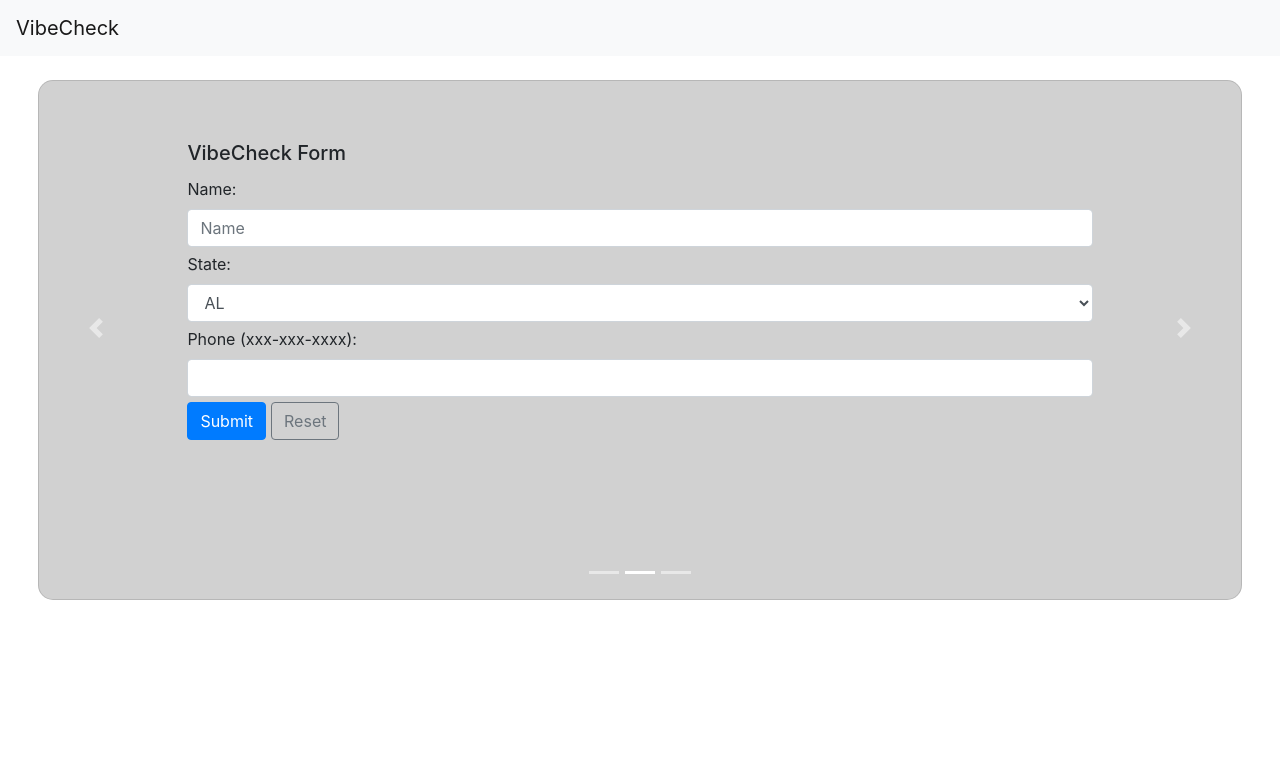
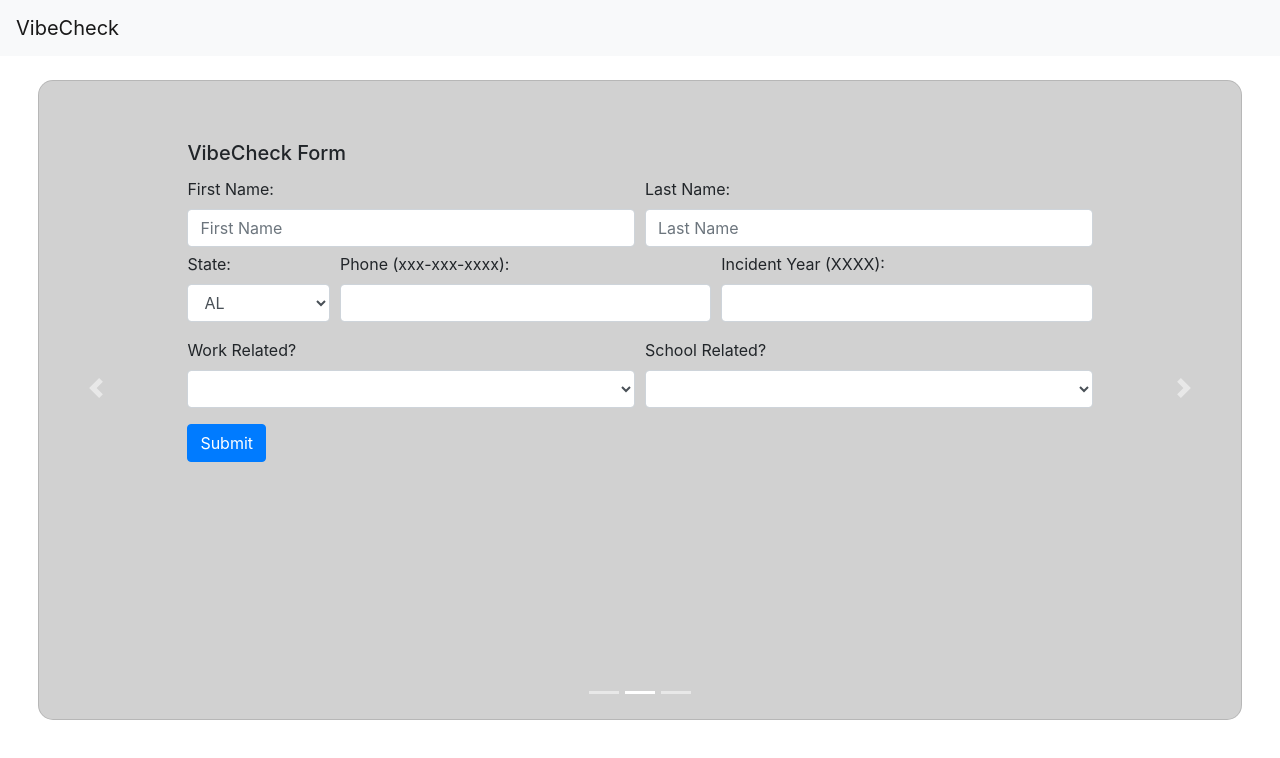
Before and after one commit to jtng3/fullstack-final-project-f20-viibecheck, a React (Create React App) app in the folder react-site/vibecheck/: page / in a window 1280 px wide. Both pictures are taken after a click on the item 640 px from the left and 572 px from the top of the page. Shown: the top 758 px of the page. Built offline with nearby package versions, Linux system fonts and the light colour scheme.

Commit message:
separated form into more components, added form-components folder, added new fields to form such as year, work and school, location and workschool not updating

```diff
--- a/react-site/vibecheck/src/components/Card.css
+++ b/react-site/vibecheck/src/components/Card.css
@@ -13,7 +13,7 @@
 #form-card {
     background-color: #d1d1d1;
     border-radius: 15px;
-    height: 65vh;
+    height: 80vh;
     padding-left: 10vw;
     padding-right: 10vw;
     padding-top: 5vh;
--- a/react-site/vibecheck/src/components/Form.js
+++ b/react-site/vibecheck/src/components/Form.js
@@ -1,8 +1,13 @@
-import './Form.css';
-import React, { useState } from 'react';
-import { Form, Button } from 'react-bootstrap';
-import axios from 'axios';
-import LocationSelect from './LocationSelect';
+import "./Form.css";
+import React, { useState } from "react";
+import { Form, Button } from "react-bootstrap";
+import axios from "axios";
+import LocationSelect from "./form-components/LocationSelect";
+import Name from "./form-components/Name";
+import Phone from "./form-components/Phone";
+import Year from "./form-components/Year";
+import WorkSchool from "./form-components/WorkSchool";
+
 /* class VibeForm extends React.Component {
   constructor(props) {
     super(props);
@@ -14,12 +19,19 @@ import LocationSelect from './LocationSelect';
 
   } */
 function VibeForm() {
-   const [name, setName] = useState("");
+  const [fName, setFName] = useState("");
+  const [lName, setLName] = useState("");
   const [location, setLocation] = useState("AL");
   const [phone, setPhone] = useState("");
+  const [year, setYear] = useState("");
+  const [work, setWork] = useState("hello");
+  const [school, setSchool] = useState("world");
 
-   function updateName(event) {
-     setName(event.target.value);
+  function updateFName(event) {
+    setFName(event.target.value);
+  }
+  function updateLName(event) {
+    setLName(event.target.value);
   }
   function updateLocation(event) {
     setLocation(event.target.value);
@@ -27,17 +39,45 @@ import LocationSelect from './LocationSelect';
   function updatePhone(event) {
     setPhone(event.target.value);
   }
+  function updateYear(event) {
+    setYear(event.target.value);
+  }
+  function updateWork(event) {
+    setWork(event.target.value);
+  }
+  function updateSchool(event) {
+    setSchool(event.target.value);
+  }
   function handleSubmit(event) {
-     alert('Name: ' + name + '\nState: ' + location + '\nPhone: ' + phone);
+    alert(
+      "First Name: " +
+        fName +
+        "\nLast Name: " +
+        lName +
+        "\nIncident Location(State): " +
+        location +
+        "\nPhone: " +
+        phone +
+        "\nIncident Year: " +
+        year +
+        "\nWork Related: " +
+        work +
+        "\nSchool Related: " +
+        school
+    );
     event.preventDefault();
 
-     const perp = {
-       name: name,
+    const report = {
+      fName: fName,
+      lName: lName,
       state: location,
       phone: phone,
+      year: year,
+      work: work,
+      school: school,
     };
 
-     axios.post("http://localhost:8080/createperp", { perp }).then(
+    axios.post("http://localhost:8080/createperp", { report }).then(
       (res) => {
         this.setState({ response: res.data });
         alert(this.state.response);
@@ -51,33 +91,29 @@ import LocationSelect from './LocationSelect';
   return (
     <div>
       <Form onSubmit={handleSubmit}>
-         <Form.Group id="nameContainer">
-           <Form.Label for="name">Name:</Form.Label>
-           <Form.Control
-             onChange={updateName}
-             type="text"
-             name="name"
-             id="nameInput"
-             placeholder="Name"
-           ></Form.Control>
-         </Form.Group>
-         <Form.Group id="stateContainer">
-           <Form.Label for="location" id="stateLabel">
-             State:
-           </Form.Label>
-           <LocationSelect onChange={updateLocation} />
-        </Form.Group>
-        <Form.Group id="phoneContainer">
-          <Form.Label for="phone">Phone (xxx-xxx-xxxx):</Form.Label>
-          <Form.Control onChange={updatePhone} type="tel" id="phone" name="phone"
-            pattern="[0-9]{3}-[0-9]{3}-[0-9]{4}"></Form.Control>
-        </Form.Group>
+
+        <Name updateFName={updateFName} updateLName={updateLName} />
+
+        <div class="form-row">
+          <div class="col-2">
+              <LocationSelect updateLocation={updateLocation} />
+          </div>
+
+          <div class="col">
+              <Phone updatePhone={updatePhone} />
+          </div>
+
+          <div class="col">
+              <Year updateYear={updateYear} />
+          </div>
+        </div>
+
+        <WorkSchool updateWork={updateWork} updateSchool={updateSchool} />
+
         <Button id="submit" type="submit" value="Submit">
           Submit
         </Button>
-           <Button variant="outline-secondary" type="reset" value="Reset">
-             Reset
-           </Button>
+
       </Form>
     </div>
   );
--- a/react-site/vibecheck/src/components/LocationSelect.jsx
+++ b/react-site/vibecheck/src/components/form-components/LocationSelect.jsx
@@ -1,14 +1,26 @@
-import React from 'react';
-import { Form } from 'react-bootstrap';
+import React from "react";
+import { Form } from "react-bootstrap";
 
+function LocationSelect(props) {
+  return (
+    <Form.Group id="stateContainer">
+      <Form.Label for="location" id="stateLabel">
+        State:
+      </Form.Label>
 
-  function LocationSelect(props) {
-    return (
-      <Form.Control
+{/* <select multiple class="form-control" id="exampleFormControlSelect2">
+      <option>1</option>
+      <option>2</option>
+      <option>3</option>
+      <option>4</option>
+      <option>5</option>
+    </select> */}
+
+      <select class="form-control"
         as="select"
-        id="stateSelect"
+        id="stateselect"
         name="location"
-        onChange={props.onChange}
+        onchange={props.updateLocation}
         required
       >
         <option value="AL">AL</option>
@@ -62,8 +74,9 @@ import { Form } from 'react-bootstrap';
         <option value="WI">WI</option>
         <option value="WV">WV</option>
         <option value="WY">WY</option>
-      </Form.Control>
-    );
-  }
+      </select>
+    </Form.Group>
+  );
+}
 
 export default LocationSelect;
--- /dev/null
+++ b/react-site/vibecheck/src/components/form-components/Name.jsx
@@ -0,0 +1,34 @@
+import React from "react";
+import { Form } from "react-bootstrap";
+
+function Name(props) {
+  return (
+        <Form.Group id="nameContainer">
+          <div class="form-row">
+            <div class="col">
+              <Form.Label for="fName">First Name:</Form.Label>
+              <Form.Control
+                onChange={props.updateFName}
+                type="text"
+                name="fName"
+                id="fNameInput"
+                placeholder="First Name"
+              ></Form.Control>
+            </div>
+            <div class="col">
+              <Form.Label for="lName">Last Name:</Form.Label>
+              <Form.Control
+                onChange={props.updateLName}
+                type="text"
+                name="lName"
+                id="lNameInput"
+                placeholder="Last Name"
+              ></Form.Control>
+            </div>
+          </div>
+        </Form.Group>
+
+  );
+}
+
+export default Name;
--- /dev/null
+++ b/react-site/vibecheck/src/components/form-components/Phone.jsx
@@ -0,0 +1,19 @@
+import React from "react";
+import { Form } from "react-bootstrap";
+
+function Phone(props) {
+  return (
+            <Form.Group id="phoneContainer">
+              <Form.Label for="phone">Phone (xxx-xxx-xxxx):</Form.Label>
+              <Form.Control
+                onChange={props.updatePhone}
+                type="tel"
+                id="phone"
+                name="phone"
+                pattern="[0-9]{3}-[0-9]{3}-[0-9]{4}"
+              ></Form.Control>
+            </Form.Group>
+  );
+}
+
+export default Phone;
--- /dev/null
+++ b/react-site/vibecheck/src/components/form-components/WorkSchool.jsx
@@ -0,0 +1,43 @@
+import React from "react";
+import { Form } from "react-bootstrap";
+
+function WorkSchool(props) {
+  return (
+    <Form.Group id="workAndSchoolContainer">
+      <div class="form-row">
+        <div class="col">
+          <Form.Label for="work">Work Related? </Form.Label>
+          <Form.Control
+            as="select"
+            id="workSelect"
+            name="work"
+            onchange={props.updateWork}
+            required
+          >
+            <option selected />
+            <option value="test"></option>
+            <option value="no">no</option>
+            <option value="yes">yes</option>
+          </Form.Control>
+        </div>
+
+        <div class="col">
+          <Form.Label for="school">School Related? </Form.Label>
+          <Form.Control
+            as="select"
+            id="schoolSelect"
+            name="school"
+            onchange={props.updateSchool}
+            required
+          >
+            <option value="test" />
+            <option value="no">no</option>
+            <option value="yes">yes</option>
+          </Form.Control>
+        </div>
+      </div>
+    </Form.Group>
+  );
+}
+
+export default WorkSchool;
--- /dev/null
+++ b/react-site/vibecheck/src/components/form-components/Year.jsx
@@ -0,0 +1,22 @@
+import React from "react";
+import { Form } from "react-bootstrap";
+
+function Year(props) {
+  return (
+            <Form.Group id="yearContainer">
+              <Form.Label for="year" id="yearLabel">
+                Incident Year (XXXX):
+              </Form.Label>
+              <Form.Control
+                onChange={props.updateYear}
+                type="text"
+                name="year"
+                id="yearInput"
+                pattern="[0-9]{4}"
+              ></Form.Control>
+            </Form.Group>
+
+  );
+}
+
+export default Year;
```
Lines whose indentation alone changed are shown as unchanged.
